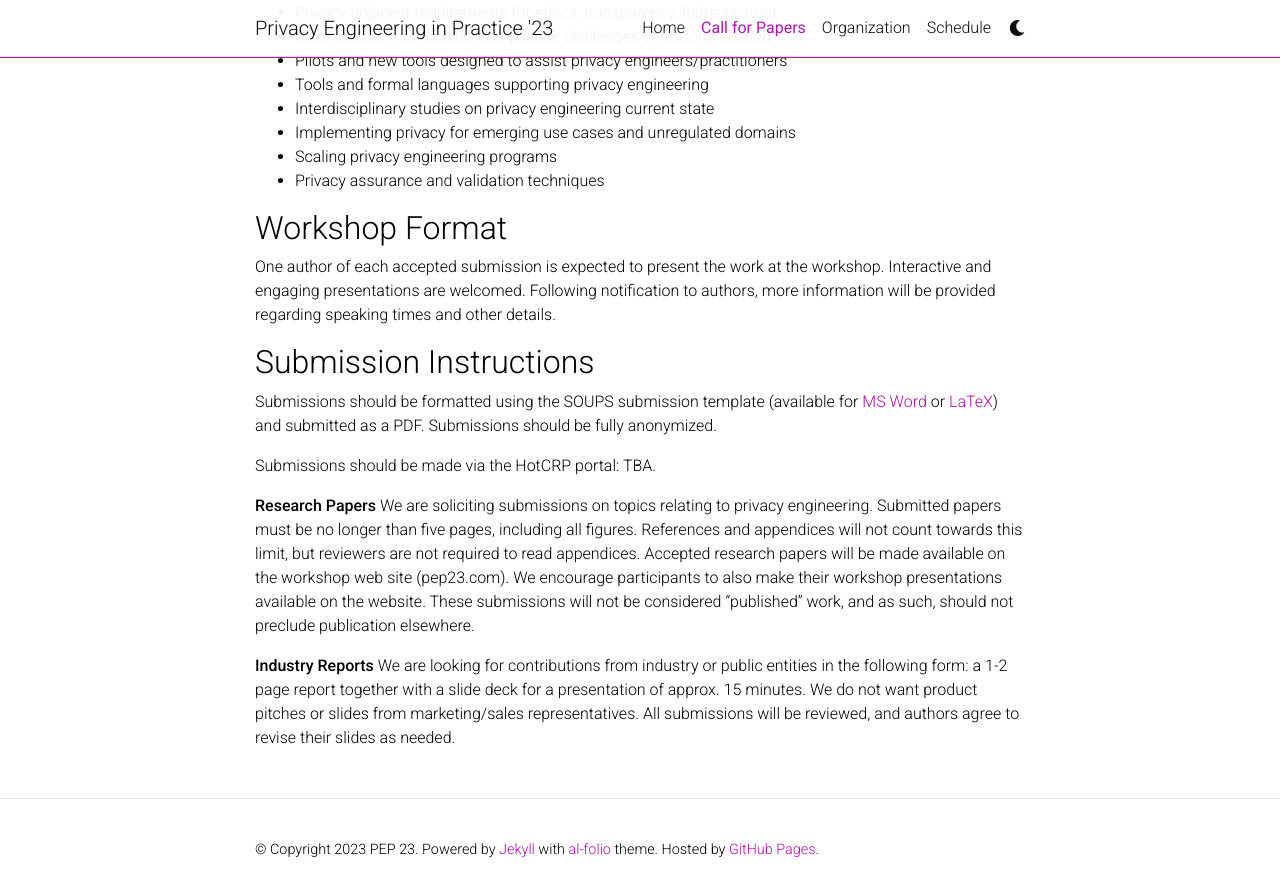
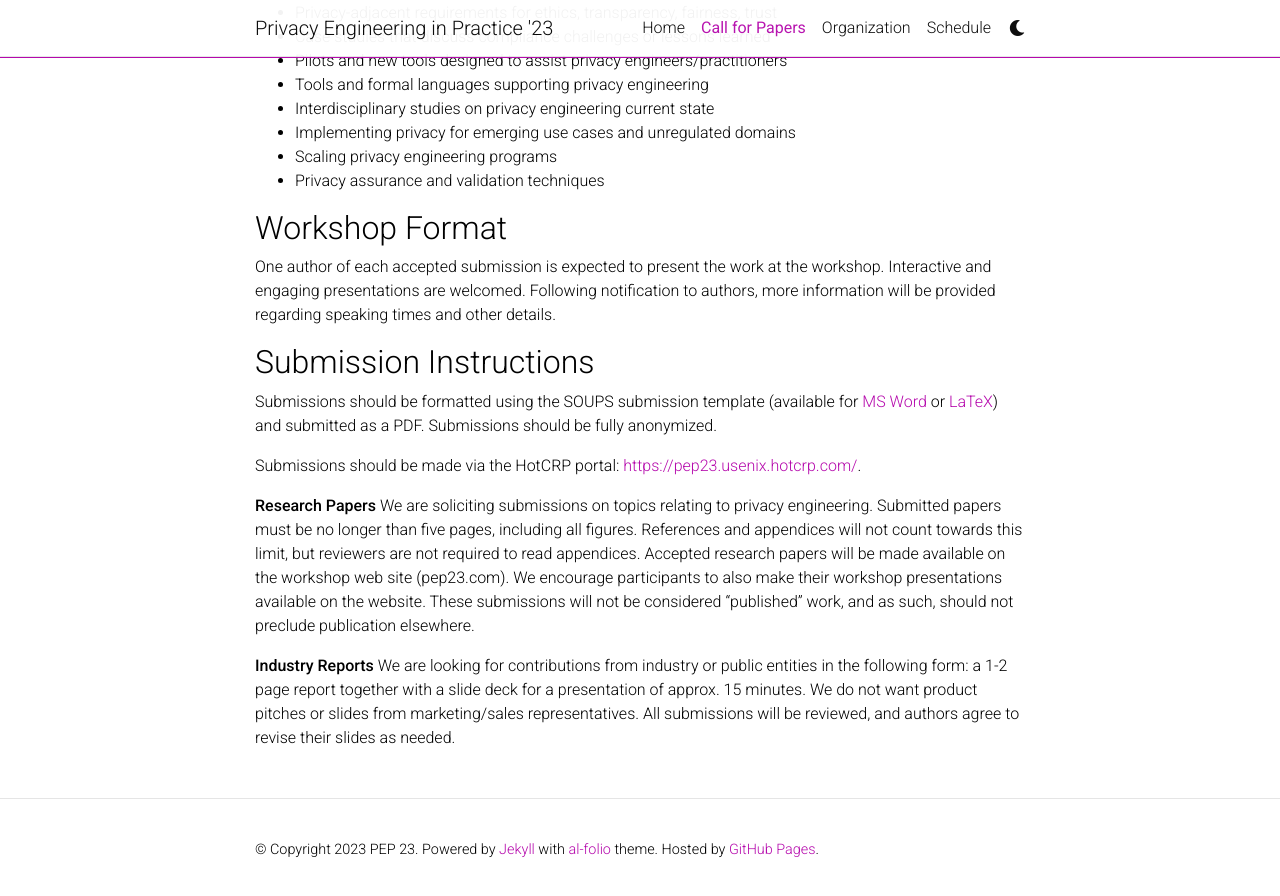
Before and after one commit to privacy-engineering/privacy-engineering.github.io, a Jekyll site: the page built from _pages/cfp.md, in a window 1280 px wide and 900 px high, scrolled down 661 px. Shown: the top 896 px of the window. Built offline with Jekyll 4.4.1, drawn with Linux system fonts in a browser that asks for light colours; comment, search, counter and statistics services are not loaded; a style sheet for code colours, icons or effects is not loaded.

Commit message:
Update cfp.md

```diff
--- a/_pages/cfp.md
+++ b/_pages/cfp.md
@@ -40,7 +40,7 @@ One author of each accepted submission is expected to present the work at the wo
 ## Submission Instructions
 Submissions should be formatted using the SOUPS submission template (available for [MS Word](https://www.usenix.org/sites/default/files/conference-files/usenix2022_soups.doc) or [LaTeX](https://www.usenix.org/sites/default/files/conference-files/usenix2022_soups_latex-template.zip)) and submitted as a PDF. Submissions should be fully anonymized.
 
-Submissions should be made via the HotCRP portal: TBA.
+Submissions should be made via the HotCRP portal: [https://pep23.usenix.hotcrp.com/](https://pep23.usenix.hotcrp.com/).
 
 **Research Papers**
 We are soliciting submissions on topics relating to privacy engineering. Submitted papers must be no longer than five pages, including all figures. References and appendices will not count towards this limit, but reviewers are not required to read appendices. Accepted research papers will be made available on the workshop web site (pep23.com). We encourage participants to also make their workshop presentations available on the website. These submissions will not be considered "published" work, and as such, should not preclude publication elsewhere.
```
